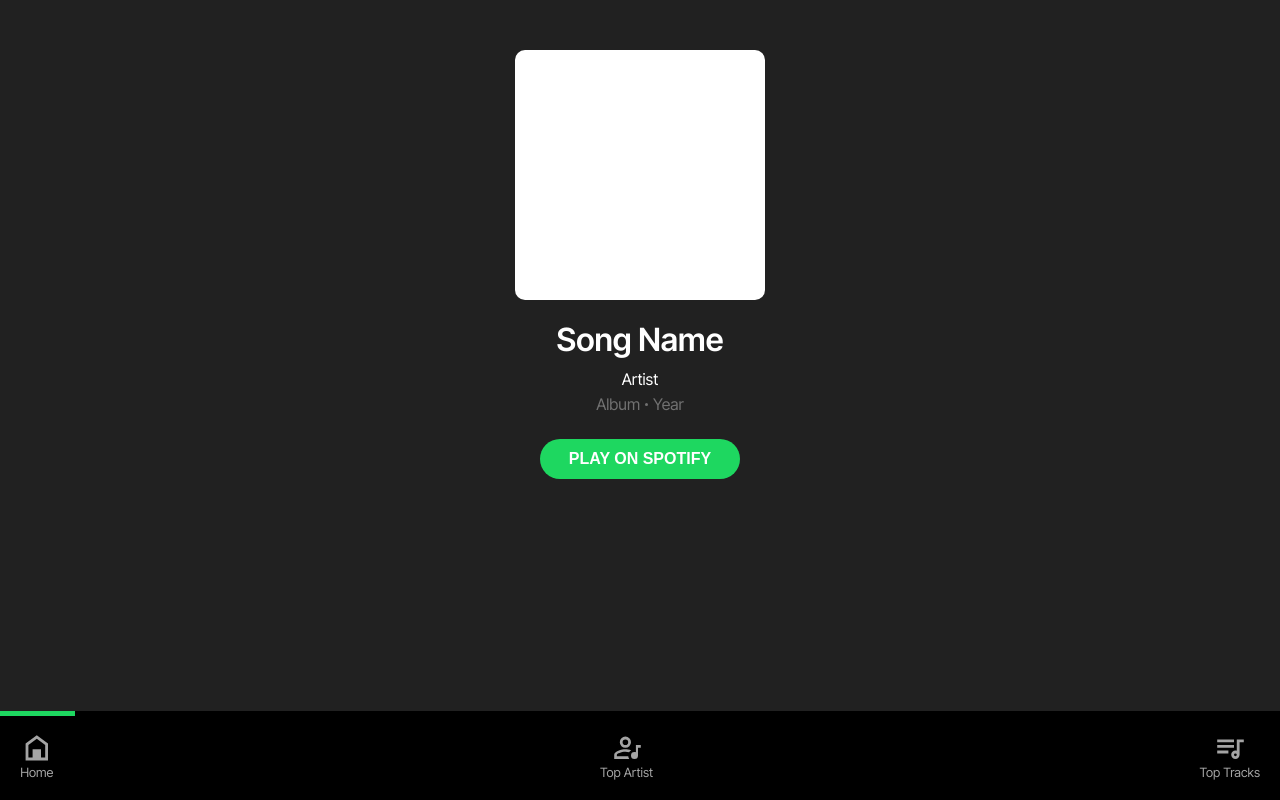
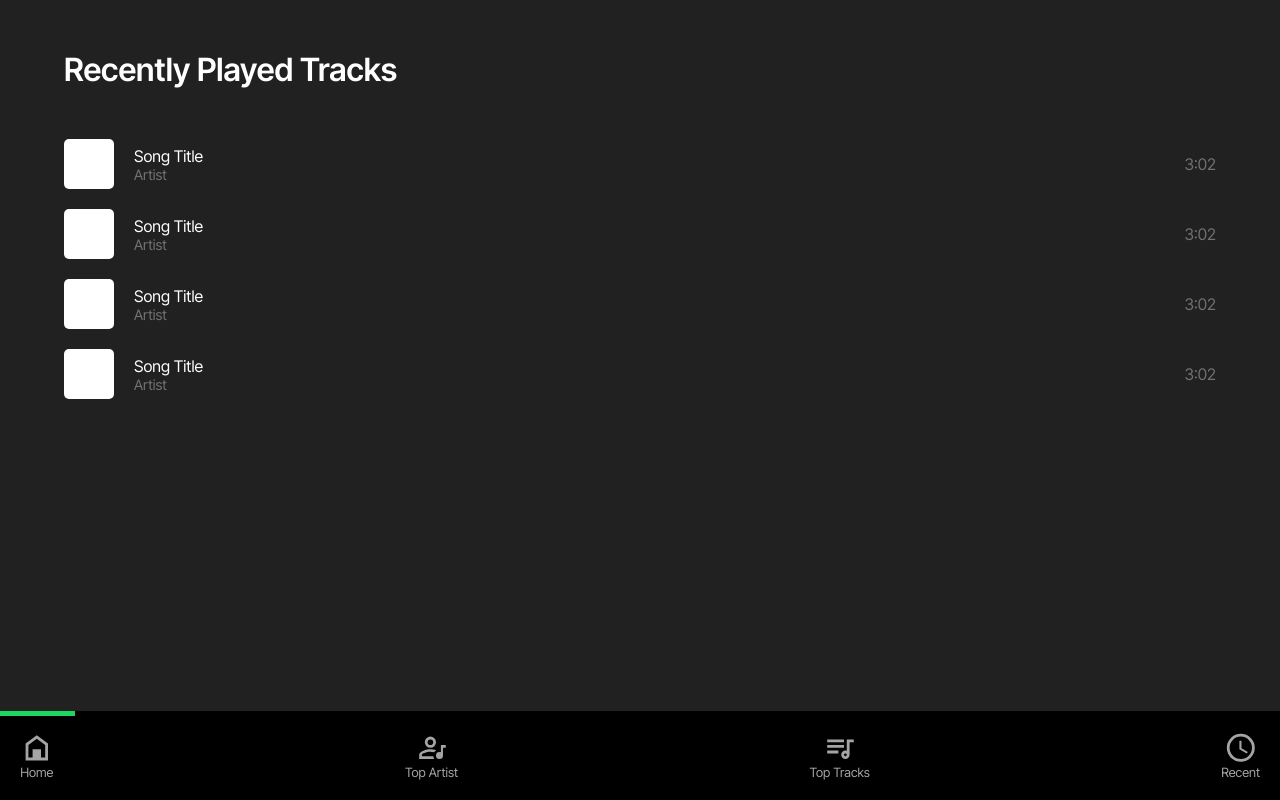
Before and after one commit to djballowe/Spotify-Profile, a React (Create React App) app: page / in a window 1280 px wide. Built offline with nearby package versions, Linux system fonts and the light colour scheme.

Commit message:
added recents tab

```diff
--- a/src/App.css
+++ b/src/App.css
@@ -376,6 +376,18 @@
   color: rgb(113, 113, 113);
 }
 
+.recent-tracks-container {
+  margin: auto;
+  width: 90%;
+  color: white;
+}
+
+.recent-tracks-title {
+  font-size: 2rem;
+  font-weight: 600;
+  margin-top: 50px;
+}
+
 body {
   background-color: rgb(33, 33, 33);
   font-family: "Inter Tight", sans-serif;
--- a/src/App.js
+++ b/src/App.js
@@ -8,6 +8,7 @@
 import TopArtists from "./components/Top Artists/TopArtists";
 import TopTracks from "./components/Top Tracks/TopTracks";
 import TrackDetails from "./components/Details/TrackDetails";
+import Recent from "./components/Recent/Recent";
 
 function App() {
   return (
@@ -18,7 +19,8 @@
       {/* <Home /> */}
       {/* <TopArtists /> */}
       {/* <TopTracks /> */}
-      <TrackDetails />
+      {/* <TrackDetails /> */}
+      <Recent />
     </div>
   );
 }
--- a/src/App.scss
+++ b/src/App.scss
@@ -22,6 +22,7 @@
 @import "./components/Top\ Artists/topartists";
 @import "./components/Top\ Tracks/toptracks";
 @import "./components/Details/trackdetails";
+@import "./components//Recent/recent";
 
 body {
   background-color: $off-black;
--- /dev/null
+++ b/src/components/Recent/Recent.js
@@ -0,0 +1,67 @@
+import React from "react";
+
+const Recent = () => {
+  return (
+    <div className="recent-tracks-container">
+      <div className="recent-tracks-title">
+        <p>Recently Played Tracks</p>
+      </div>
+      <div className="top-tracks-list">
+        <div className="song">
+          <div className="song-details-container">
+            {/* <img src="" alt="" /> */}
+            <div className="album-cover"></div>
+            <div className="song-details">
+              <p>Song Title</p>
+              <p>Artist</p>
+            </div>
+          </div>
+          <div className="time">
+            <p>3:02</p>
+          </div>
+        </div>
+        <div className="song">
+          <div className="song-details-container">
+            {/* <img src="" alt="" /> */}
+            <div className="album-cover"></div>
+            <div className="song-details">
+              <p>Song Title</p>
+              <p>Artist</p>
+            </div>
+          </div>
+          <div className="time">
+            <p>3:02</p>
+          </div>
+        </div>
+        <div className="song">
+          <div className="song-details-container">
+            {/* <img src="" alt="" /> */}
+            <div className="album-cover"></div>
+            <div className="song-details">
+              <p>Song Title</p>
+              <p>Artist</p>
+            </div>
+          </div>
+          <div className="time">
+            <p>3:02</p>
+          </div>
+        </div>
+        <div className="song">
+          <div className="song-details-container">
+            {/* <img src="" alt="" /> */}
+            <div className="album-cover"></div>
+            <div className="song-details">
+              <p>Song Title</p>
+              <p>Artist</p>
+            </div>
+          </div>
+          <div className="time">
+            <p>3:02</p>
+          </div>
+        </div>
+      </div>
+    </div>
+  );
+};
+
+export default Recent;
--- /dev/null
+++ b/src/components/Recent/_recent.scss
@@ -0,0 +1,11 @@
+.recent-tracks-container {
+  margin: auto;
+  width: 90%;
+  color: white;
+}
+
+.recent-tracks-title {
+  font-size: 2rem;
+  font-weight: 600;
+  margin-top: 50px;
+}
--- a/src/components/nav/MobileHeader.js
+++ b/src/components/nav/MobileHeader.js
@@ -5,6 +5,8 @@
 import { mdiAccountMusicOutline } from "@mdi/js";
 import List from "@mdi/react";
 import { mdiPlaylistMusicOutline } from "@mdi/js";
+import Clock from "@mdi/react";
+import { mdiClockOutline } from "@mdi/js";
 
 const MobileHeader = () => {
   return (
@@ -22,6 +24,10 @@
         <List path={mdiPlaylistMusicOutline} size={1.4} />
         <p>Top Tracks</p>
       </div>
+      <div className="nav-mobiles">
+        <List path={mdiClockOutline} size={1.4} />
+        <p>Recent</p>
+      </div>
     </div>
   );
 };
```
Also changed, not shown: 1 other file (tests, documents, lock files or other folders).
